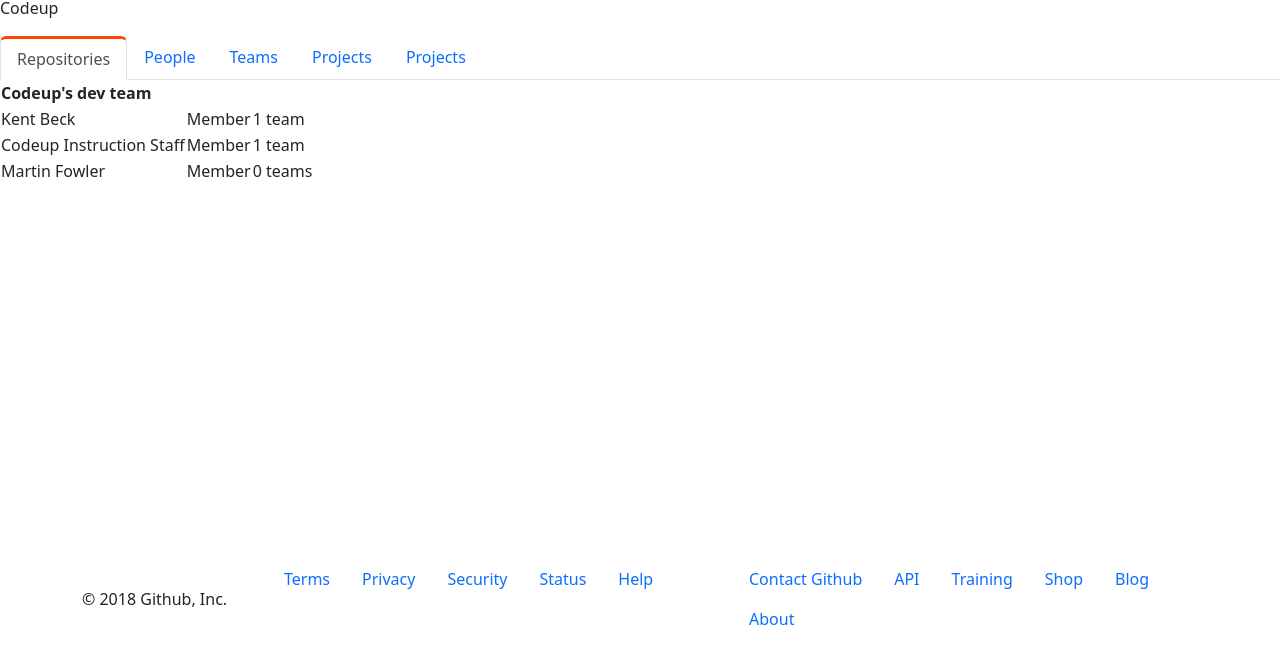
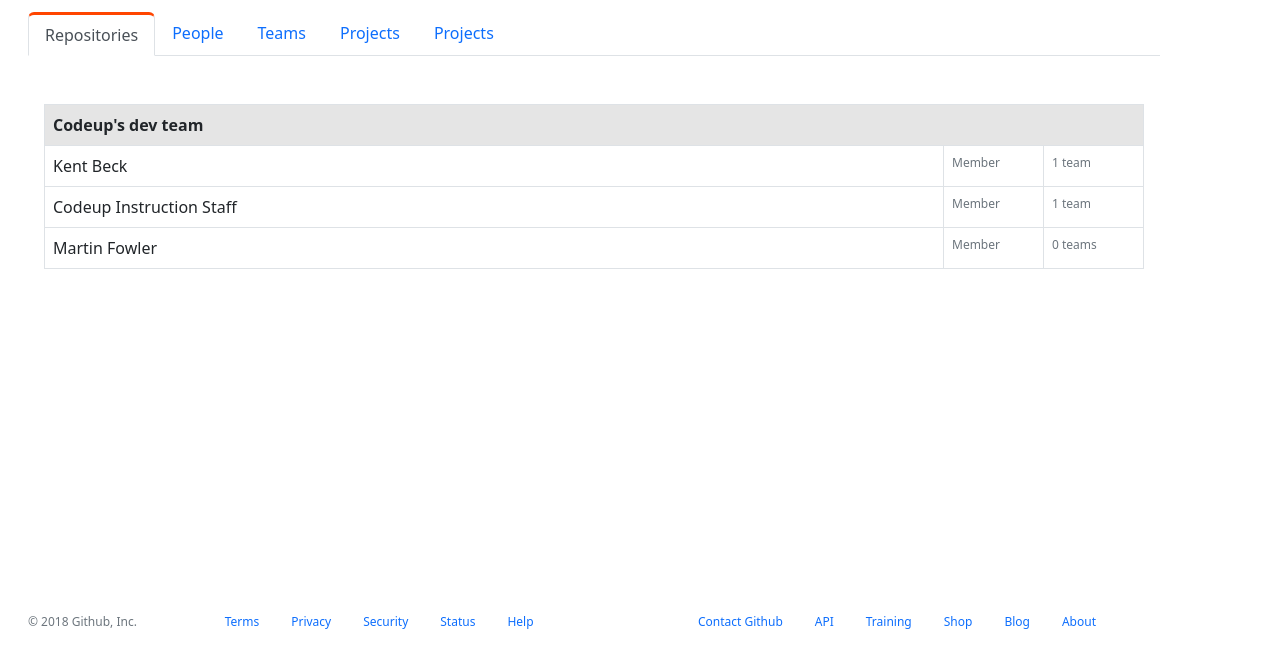
Before and after one commit to cpriestley/codeup-web-exercises, a plain HTML site: page github.html in a window 1280 px wide. Shown: the part 145-800 px from the top of the page. Drawn offline with nearby package versions, Linux system fonts and the light colour scheme.

Commit message:
set minimum width of body and update styling of footer

```diff
--- a/css/github-style.css
+++ b/css/github-style.css
@@ -10,8 +10,9 @@
     padding-left: 10px !important;
 }
 
-html, body {
-    height: 100%;
+body {
+    height: 100vh;
+    min-width: 550px;
 }
 
 .ts-75 {
@@ -23,3 +24,12 @@
     border-top-style: solid;
     border-top-width: medium;
 }
+
+td.data {
+    font-size: 0.75rem;
+}
+
+footer {
+    font-size: 0.75rem;
+    width: 100vw;
+}
--- a/github.html
+++ b/github.html
@@ -11,7 +11,7 @@
     <link rel="stylesheet" href="css/github-style.css">
     <title>Github</title>
 </head>
-<body class="min-vh-100">
+<body>
     <header>
         <!-- Nav bar -->
         <nav class="navbar navbar-expand-sm bg-dark navbar-dark py-3 fixed-top">
@@ -40,18 +40,22 @@
     </header>
     <main>
         <div>
-            <div class="py-3">
-                <div>
+            <!-- Codeup Branding-->
+            <div class="d-flex flex-items-between py-3">
+                <div class="d-flex">
                     <img src="img/codeup-arrow.png" class="ts-75" alt="codeup branded arrow">
                 </div>
-                <div class="d-flex">
+                <div class="d-flex align-self-center">
                     Codeup
                 </div>
             </div>
+        </div>
+        <div class="container mx-4 px-1">
             <!-- Nav Tabs -->
             <ul class="nav nav-tabs">
                 <li class="nav-item">
                     <a class="nav-link active" id="ex1-tab-1" href="#ex1-tab-1">Repositories</a>
+
                 </li>
                 <li class="nav-item">
                     <a class="nav-link" id="ex1-tab-2" href="#ex1-tab-2">People</a>
@@ -66,36 +70,42 @@
                     <a class="nav-link" id="ex1-tab-5" href="#ex1-tab-5">Projects</a>
                 </li>
             </ul>
-            <table>
-                <tr>
-                    <th>Codeup's dev team</th>
+            <div class="container px-3 py-5">
+                <table class="table table-bordered">
+                    <thead>
+                        <tr class="table-active">
+                            <th colspan="3">Codeup's dev team</th>
                         </tr>
+                    </thead>
+                    <tbody>
                         <tr>
                             <td>Kent Beck</td>
-                    <td>Member</td>
-                    <td>1 team</td>
+                            <td class="data text-secondary" style="width: 100px;">Member</td>
+                            <td class="data text-secondary" style="width: 100px;">1 team</td>
                         </tr>
                         <tr>
                             <td>Codeup Instruction Staff</td>
-                    <td>Member</td>
-                    <td>1 team</td>
+                            <td class="data text-secondary" style="width: 100px;">Member</td>
+                            <td class="data text-secondary" style="width: 100px;">1 team</td>
                         </tr>
                         <tr>
                             <td>Martin Fowler</td>
-                    <td>Member</td>
-                    <td>0 teams</td>
+                            <td class="data w-auto text-secondary">Member</td>
+                            <td class="data w-auto text-secondary">0 teams</td>
                         </tr>
+                    </tbody>
                 </table>
+            </div>
         </div>
     </main>
     <!-- Footer -->
-    <footer class="d-flex flex-items-between p-3 fixed-bottom">
+    <footer class="container d-flex flex-items-between p-3 position-absolute bottom-0">
         <div class="container d-flex">
-            <div class="col-lg-2 flex-row align-self-center">
+            <div class="col-lg-2 text-nowrap align-self-center text-secondary">
                 &copy; 2018 Github, Inc.
             </div>
-            <div class="flex-row navbar-collapse">
-                <ul class="nav">
+            <div class="navbar-expand flex-row">
+                <ul class="nav collapse navbar-collapse">
                     <li class="nav-item">
                         <a href="#" class="nav-link">Terms</a>
                     </li>
@@ -113,8 +123,8 @@
                     </li>
                 </ul>
             </div>
-            <div class="flex-row flex-row-reverse navbar-collapse">
-                <ul class="nav">
+            <div class="navbar-expand-sm" style="margin-left: auto;margin-right: 0;">
+                <ul class="nav collapse navbar-collapse ms-auto">
                     <li class="nav-item">
                         <a href="#" class="nav-link">Contact Github</a>
                     </li>
```
Lines whose indentation alone changed are shown as unchanged.
